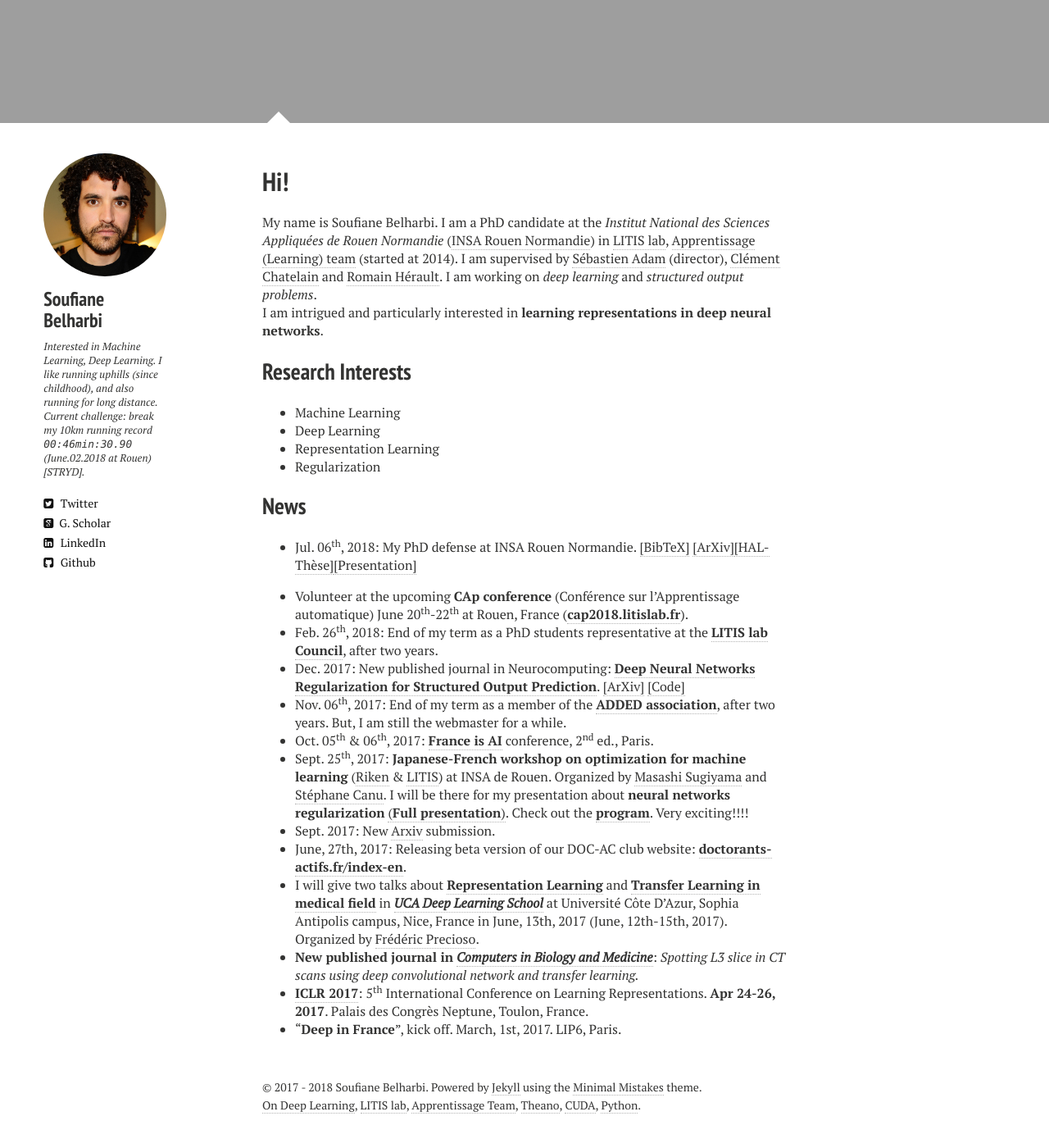
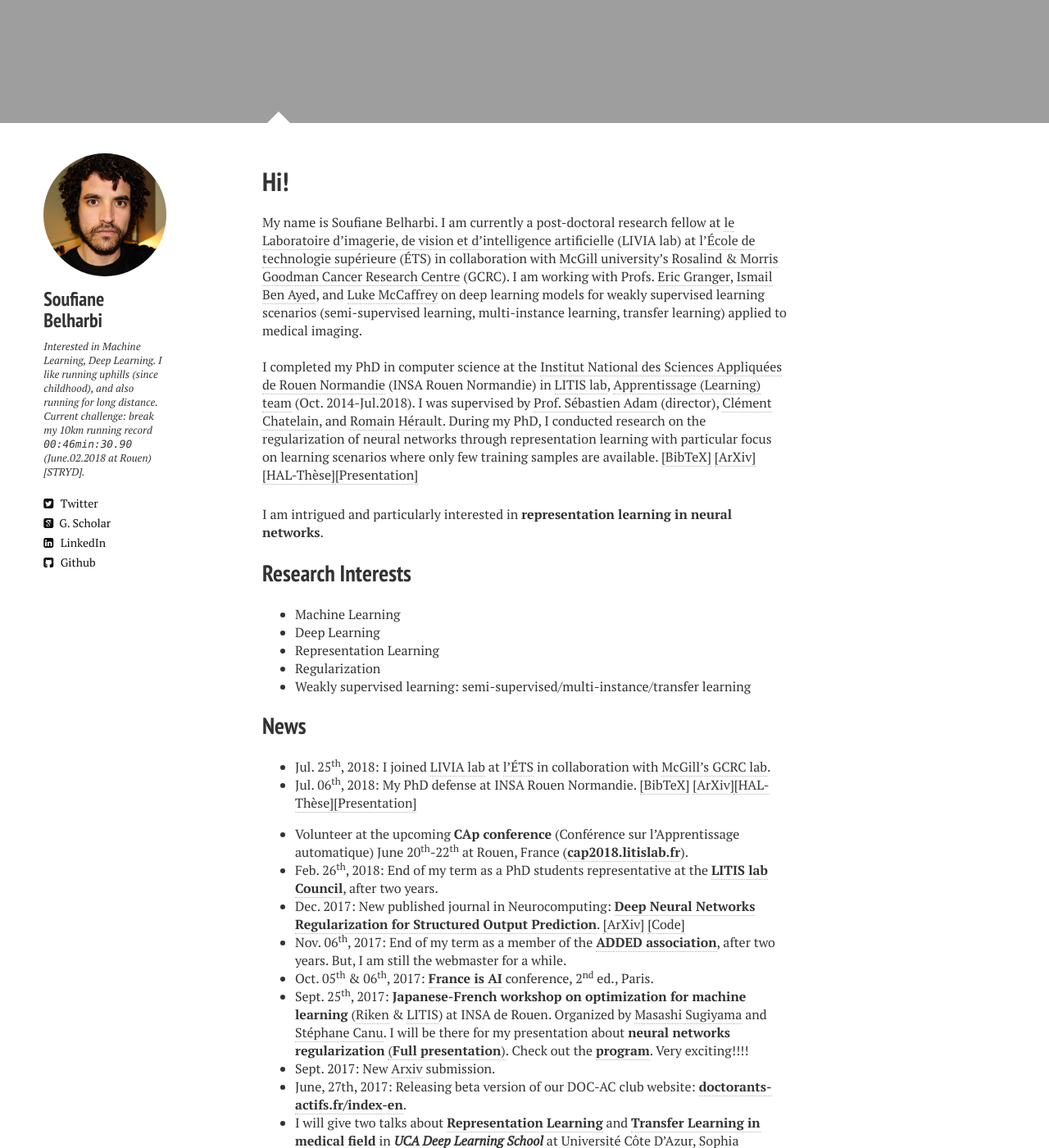
Before and after one commit to sbelharbi/sbelharbi.github.io, a Jekyll site: the page built from index.md, in a window 1280 px wide and 1400 px high, scrolled down 898 px. Shown: the whole window at 82% size. Built offline with Jekyll 4.4.1, drawn with Linux system fonts in a browser that asks for light colours; nearby versions of some CDN libraries.

Commit message:
Joining LIVIA

```diff
--- a/_includes/_footer.html
+++ b/_includes/_footer.html
@@ -1,6 +1,6 @@
 <span>&copy; {{ site.yearstart }} - {{site.time | date: '%Y'}} {{ site.owner.name }}. Powered by <a href="http://jekyllrb.com">Jekyll</a> using the <a href="http://mademistakes.com/minimal-mistakes/">Minimal Mistakes</a> theme. <br />
 <a href="http://deeplearning.net/">On Deep Learning</a>,
-<a href="http://www.litislab.fr/">LITIS lab</a>,
+<a href="https://www.etsmtl.ca/Unites-de-recherche/LIVIA/accueil">LIVIA lab</a>,
 <a href="http://www.litislab.fr/equipe/docapp/">Apprentissage Team</a>,
 <a href="http://deeplearning.net/software/theano/">Theano</a>,
 <a href="http://www.nvidia.com/object/cuda_home_new.html">CUDA</a>,
--- a/index.md
+++ b/index.md
@@ -7,27 +7,44 @@ image:
   feature: rouen2.jpg
 ---
 
-My name is Soufiane Belharbi. I am a PhD candidate at the *Institut National
-des Sciences Appliquées de Rouen Normandie* ([INSA Rouen Normandie](http://www.insa-rouen.fr/en)) in
+My name is Soufiane Belharbi. I am currently a post-doctoral research fellow at [le Laboratoire d’imagerie, de vision et d’intelligence artificielle](https://www.etsmtl.ca/Unites-de-recherche/LIVIA/accueil) (LIVIA lab) at [l'École de technologie supérieure](https://www.etsmtl.ca/) (ÉTS) in collaboration with [McGill university's Rosalind & Morris Goodman Cancer Research Centre](https://mcgillgcrc.com/) (GCRC). I am working with Profs. [Eric Granger](https://etsmtl.ca/Professeurs/egranger/Accueil?lang=en-CA), [Ismail Ben Ayed](http://profs.etsmtl.ca/ibenayed/), and [Luke McCaffrey](https://mcgillgcrc.com/research/members/mccaffrey) on deep learning models for weakly supervised learning scenarios (semi-supervised learning, multi-instance learning, transfer learning) applied to medical imaging.
+<br/>
+<br/>
+
+I completed my PhD in computer science at the [Institut National des Sciences Appliquées de Rouen Normandie](http://www.insa-rouen.fr/en) (INSA Rouen Normandie) in
 [LITIS lab](http://www.litislab.fr/),
-[Apprentissage (Learning) team](http://www.litislab.fr/equipe/docapp/) (started
-at 2014). I
-am supervised by [Sébastien Adam](http://pagesperso.litislab.fr/sebadam/)
-(director), [Clément Chatelain](http://pagesperso.litislab.fr/cchatelain/) and
-[Romain Hérault](https://asi.insa-rouen.fr/enseignants/~rherault/pelican/). I am
-working on *deep learning* and *structured output problems*.
+[Apprentissage (Learning) team](http://www.litislab.fr/equipe/docapp/) (Oct.
+2014-Jul.2018). I was
+supervised by [Prof. Sébastien Adam](http://pagesperso.litislab.fr/sebadam/) (director), [Clément Chatelain](http://pagesperso.litislab.fr/cchatelain/), and
+[Romain Hérault](https://asi.insa-rouen.fr/enseignants/~rherault/pelican/). During my PhD, I conducted research on the regularization of neural networks through representation learning with particular focus on learning scenarios where only few training samples are available. <a href="javascript:toggleBibtex('sbelharbiphd2018')">[BibTeX]</a>
+<a href="https://arxiv.org/abs/1807.05292">[ArXiv]</a><a href="https://tel.archives-ouvertes.fr/tel-01835035">[HAL-Thèse]</a><a href="/publications/2018/presentation-phd-defense-2018.pdf">[Presentation]</a>
+<div id="bib_sbelharbiphd2018" class="bibtex noshow">
+<pre>
+@phdthesis{sbelharbiphd2018,
+  author = {Soufiane Belharbi},
+  title = {Neural Networks Regularization Through Representation Learning},
+  school = {Normandie Université, INSA Rouen Normandie, LITIS laboratory},
+  year = {2018},
+  pages = {196},
+  note = {Supervisor: Sébastien Adam, Advisors: Clément Chatelain, Romain Hérault},
+  url = {https://arxiv.org/abs/1807.05292}
+}
+</pre>
+</div>
 
-I am intrigued and particularly interested in **learning representations in deep neural networks**.
+I am intrigued and particularly interested in **representation learning in neural networks**.
 
 ## Research Interests
 * Machine Learning
 * Deep Learning
 * Representation Learning
 * Regularization
+* Weakly supervised learning: semi-supervised/multi-instance/transfer learning
 
 
 
 ## News
+* Jul. 25<sup>th</sup>, 2018: I joined [LIVIA lab](https://www.etsmtl.ca/Unites-de-recherche/LIVIA/accueil) at [l'ÉTS](https://www.etsmtl.ca/) in collaboration with [McGill's GCRC lab](https://mcgillgcrc.com/).
 * Jul. 06<sup>th</sup>, 2018: My PhD defense at INSA Rouen Normandie. <a href="javascript:toggleBibtex('sbelharbiphd2018')">[BibTeX]</a>
 <a href="https://arxiv.org/abs/1807.05292">[ArXiv]</a><a href="https://tel.archives-ouvertes.fr/tel-01835035">[HAL-Thèse]</a><a href="/publications/2018/presentation-phd-defense-2018.pdf">[Presentation]</a>
 <div id="bib_sbelharbiphd2018" class="bibtex noshow">
```
Also changed, not shown: 1 other file.
